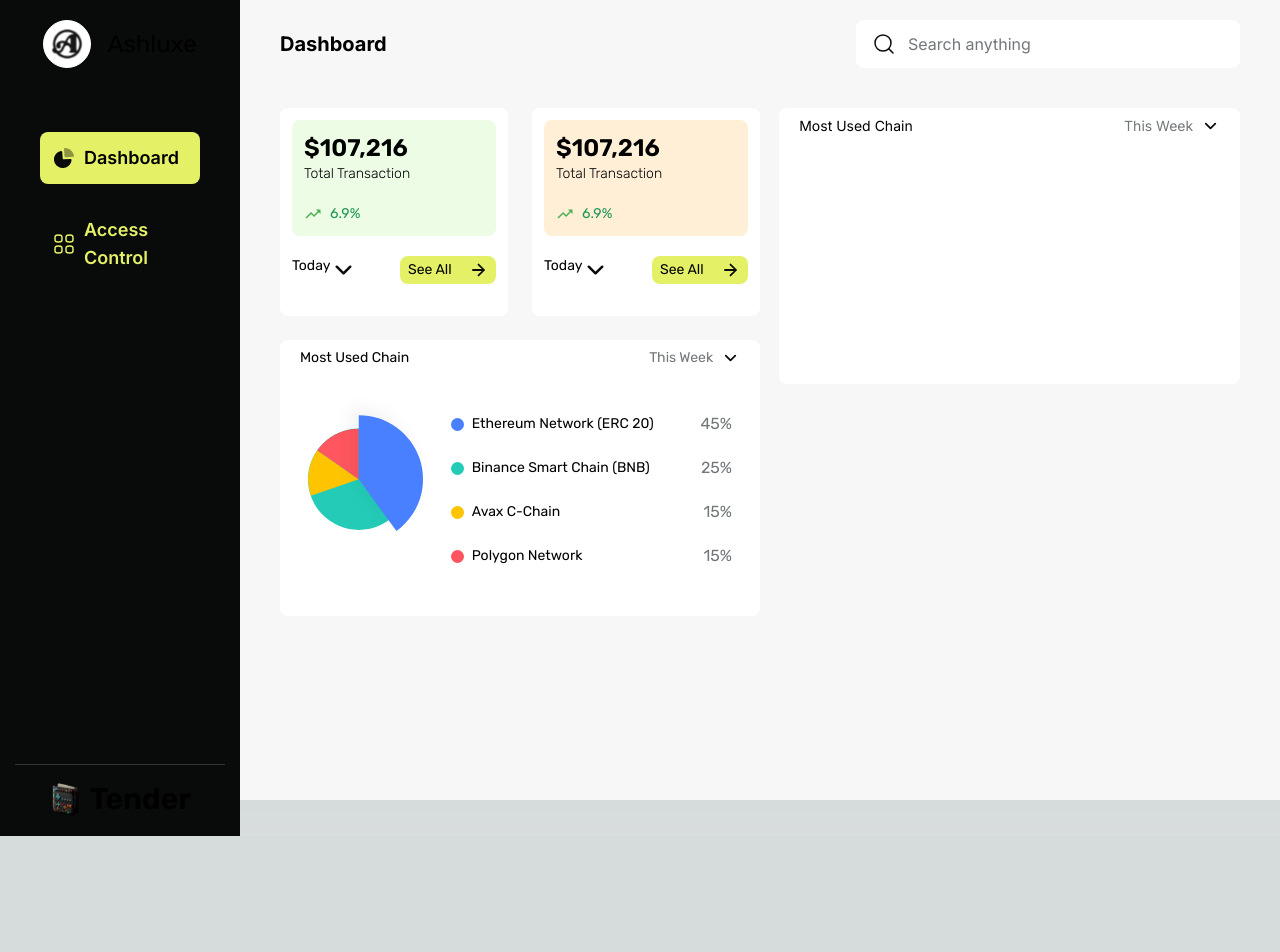
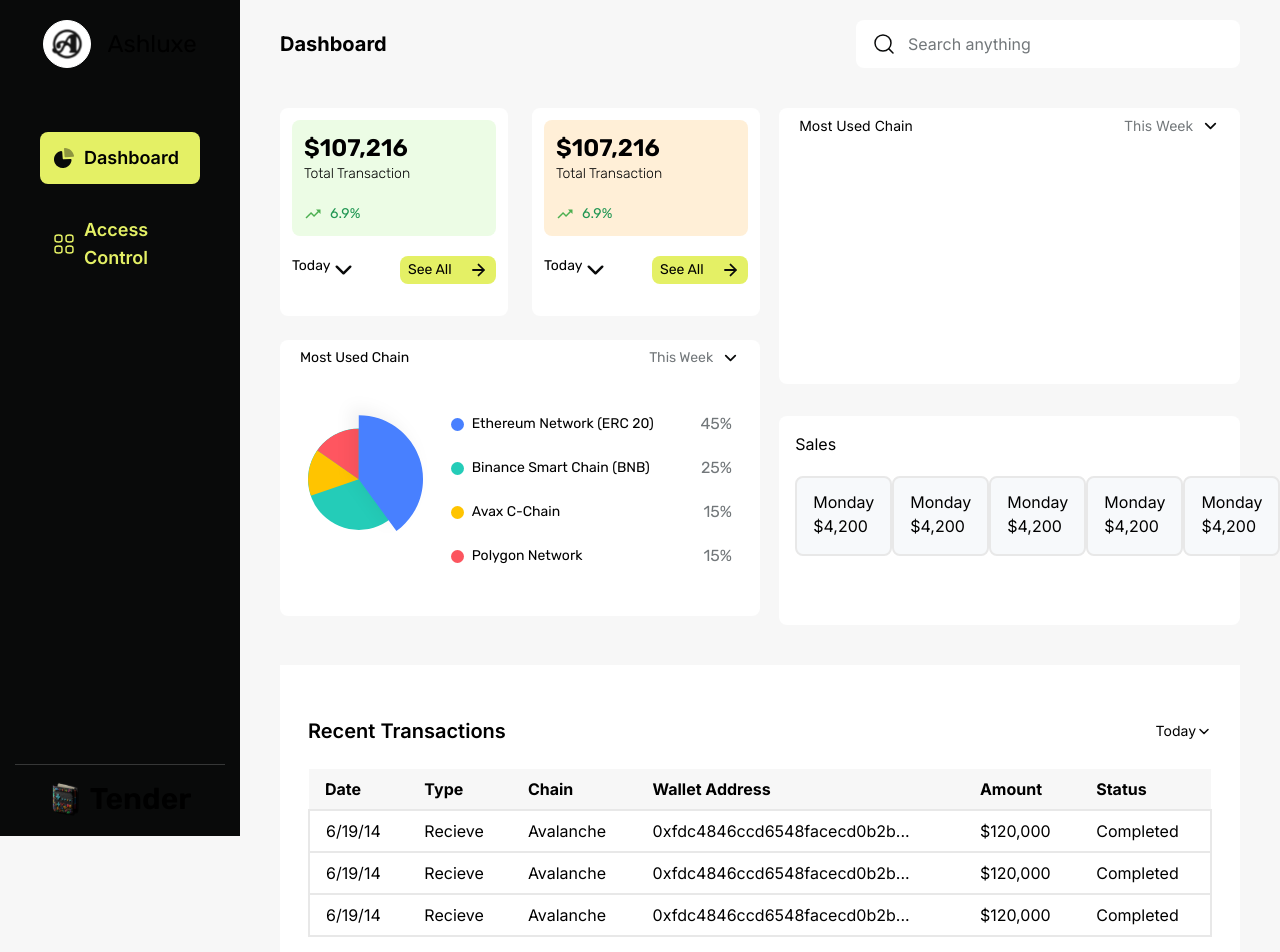
Before and after one commit to Akinsuyiphilip/Tender-app, a Next.js app: page /dashboard/main in a window 1280 px wide. Shown: the top 952 px of the page. Before the commit the page ends 836 px from the top, so only its background shows below. Built offline with nearby package versions, Linux system fonts and the light colour scheme.

Commit message:
table list updated

```diff
--- /dev/null
+++ b/app/components/Table.jsx
@@ -0,0 +1,82 @@
+import React from "react";
+
+const Table = () => {
+  return (
+    <table className="table-auto w-full text-left">
+      <thead className="bg-blurwhite rounded-lg">
+        <tr className="border-b-2 border-borderlighgray border-solid ">
+          <th className="px-4 py-2 ">Date</th>
+          <th className="px-4 py-2 ">Type</th>
+          <th className="px-4 py-2 ">Chain</th>
+          <th className="px-4 py-2 ">Wallet Address </th>
+          <th className="px-4 py-2 ">Amount</th>
+          <th className="px-4 py-2 ">Status</th>
+        </tr>
+      </thead>
+      <tbody>
+        <tr>
+          <td className="border-b-2 border-borderlighgray border-l-2 border-solid px-4 py-2">
+            6/19/14
+          </td>
+          <td className="border-b-2 border-borderlighgray border-solid px-4 py-2">
+            Recieve
+          </td>
+          <td className="border-b-2 border-borderlighgray border-solid px-4 py-2">
+            Avalanche
+          </td>
+          <td className="border-b-2 border-borderlighgray border-solid px-4 py-2">
+            0xfdc4846ccd6548facecd0b2b...
+          </td>
+          <td className="border-b-2 border-borderlighgray border-solid px-4 py-2">
+            $120,000
+          </td>
+          <td className="border-b-2 border-borderlighgray border-r-2 border-solid px-4 py-2">
+            Completed
+          </td>
+        </tr>
+        <tr>
+          <td className="border-b-2 border-borderlighgray border-l-2 border-solid px-4 py-2">
+            6/19/14
+          </td>
+          <td className="border-b-2 border-borderlighgray border-solid px-4 py-2">
+            Recieve
+          </td>
+          <td className="border-b-2 border-borderlighgray border-solid px-4 py-2">
+            Avalanche
+          </td>
+          <td className="border-b-2 border-borderlighgray border-solid px-4 py-2">
+            0xfdc4846ccd6548facecd0b2b...
+          </td>
+          <td className="border-b-2 border-borderlighgray border-solid px-4 py-2">
+            $120,000
+          </td>
+          <td className="border-b-2 border-borderlighgray border-r-2 border-solid px-4 py-2">
+            Completed
+          </td>
+        </tr>
+        <tr>
+          <td className="border-b-2 border-borderlighgray border-l-2 border-solid px-4 py-2">
+            6/19/14
+          </td>
+          <td className="border-b-2 border-borderlighgray border-solid px-4 py-2">
+            Recieve
+          </td>
+          <td className="border-b-2 border-borderlighgray border-solid px-4 py-2">
+            Avalanche
+          </td>
+          <td className="border-b-2 border-borderlighgray border-solid px-4 py-2">
+            0xfdc4846ccd6548facecd0b2b...
+          </td>
+          <td className="border-b-2 border-borderlighgray border-solid px-4 py-2">
+            $120,000
+          </td>
+          <td className="border-b-2 border-borderlighgray border-r-2 border-solid px-4 py-2">
+            Completed
+          </td>
+        </tr>
+      </tbody>
+    </table>
+  );
+};
+
+export default Table;
--- a/app/components/sidecomponet.jsx
+++ b/app/components/sidecomponet.jsx
@@ -24,7 +24,7 @@ export default function SideComponent() {
             </Link>
             <Link
               href="/"
-              className="p-3 rounded-lg text-neon items-center  text-black text-lg font-semibold flex flex-row"
+              className="p-3 rounded-lg text-neon items-center text-lg font-semibold flex flex-row"
             >
               <img src="/acceslogo.svg" alt="logo" className="pr-2 " />
               Access Control
--- a/app/dashboard/main/page.jsx
+++ b/app/dashboard/main/page.jsx
@@ -5,6 +5,7 @@ import { Archivo } from "next/font/google";
 import { Rubik } from "next/font/google";
 import SideComponent from "../../components/sidecomponet";
 import Lhart from "../../components/LineChart";
+import Table from "../../components/Table";
 
 const orbitron = Orbitron({ subsets: ["latin"] });
 const archivo = Archivo({ subsets: ["latin"] });
@@ -14,7 +15,7 @@ export default function Dashboard() {
   const nextDatasets = [];
 
   return (
-    <main className="h-screen w-full bg-blurwhite flex flex-row">
+    <main className="min-h-screen w-full bg-blurwhite flex flex-row pb-3">
       <div className="w-textbox h-sidebarheight">
         <SideComponent />
       </div>
@@ -140,14 +141,52 @@ export default function Dashboard() {
                   <img src="/chevron-down.svg" alt="" />
                 </div>
               </div>
-              <div className=" flex flex-row mt-6 mx-5 "></div>
+              <div className=" flex flex-row mt-6 mx-5 ">{/* <Lhart /> */}</div>
             </div>
             {/* lower part */}
 
-            <div>
+            <div className=" bg-white h-limeheight p-4 rounded-lg mt-8">
+              <p>Sales</p>
 
+              <div className="bosexs flex flex-row justify-between w-full mt-5">
+                <div className="bg-lightgrayng py-3 px-4 h-20 border-solid border-2 border-borderlighgray rounded-lg ">
+                  <p>Monday</p>
+                  <p>$4,200</p>
+                </div>
+
+                <div className="bg-lightgrayng py-3 px-4 h-20 border-solid border-2 border-borderlighgray rounded-lg ">
+                  <p>Monday</p>
+                  <p>$4,200</p>
+                </div>
+
+                <div className="bg-lightgrayng py-3 px-4 h-20 border-solid border-2 border-borderlighgray rounded-lg ">
+                  <p>Monday</p>
+                  <p>$4,200</p>
+                </div>
+
+                <div className="bg-lightgrayng py-3 px-4 h-20 border-solid border-2 border-borderlighgray rounded-lg ">
+                  <p>Monday</p>
+                  <p>$4,200</p>
+                </div>
+                <div className="bg-lightgrayng py-3 px-4 h-20 border-solid border-2 border-borderlighgray rounded-lg ">
+                  <p>Monday</p>
+                  <p>$4,200</p>
+                </div>
+              </div>
             </div>
           </div>
+        </section>
+
+        {/* table section */}
+        <section className=" mt-10 flex flex-col justify-between bg-white p-7">
+          <div className="flex flex-row justify-between w-full my-6">
+            <p className="text-xl font-semibold">Recent Transactions</p>
+            <div className=" flex flex-row items-center">
+              <p className="text-sm">Today</p>
+              <img src="/chevron-down.svg" alt="" />
+            </div>
+          </div>
+          <Table />
         </section>
       </div>
     </main>
--- a/tailwind.config.js
+++ b/tailwind.config.js
@@ -21,10 +21,12 @@ module.exports = {
         lite: "48%",
         sem: "95%",
         wity: "5rem",
+        witry: "7rem",
       },
       height: {
         sidebarheight: "52.25rem",
         pieheight: "17.25rem",
+        limeheight: "13.0625rem",
       },
       colors: {
         backgd: "#272A2D",
@@ -37,10 +39,14 @@ module.exports = {
         green1: "#219653",
         lemon: "#E4F065",
         lightyellow: "#FFEFD7",
+        lightgrayng: "#F7F9FB",
       },
       boxShadow: {
         frw: "0px 2px 3px 0px rgba(0, 0, 0, 0.17), 0px 0px 3px 0px rgba(0, 0, 0, 0.08)",
       },
+      borderColor:{
+        borderlighgray:"#E8E8E8"
+      }
     },
   },
   plugins: [],
```
